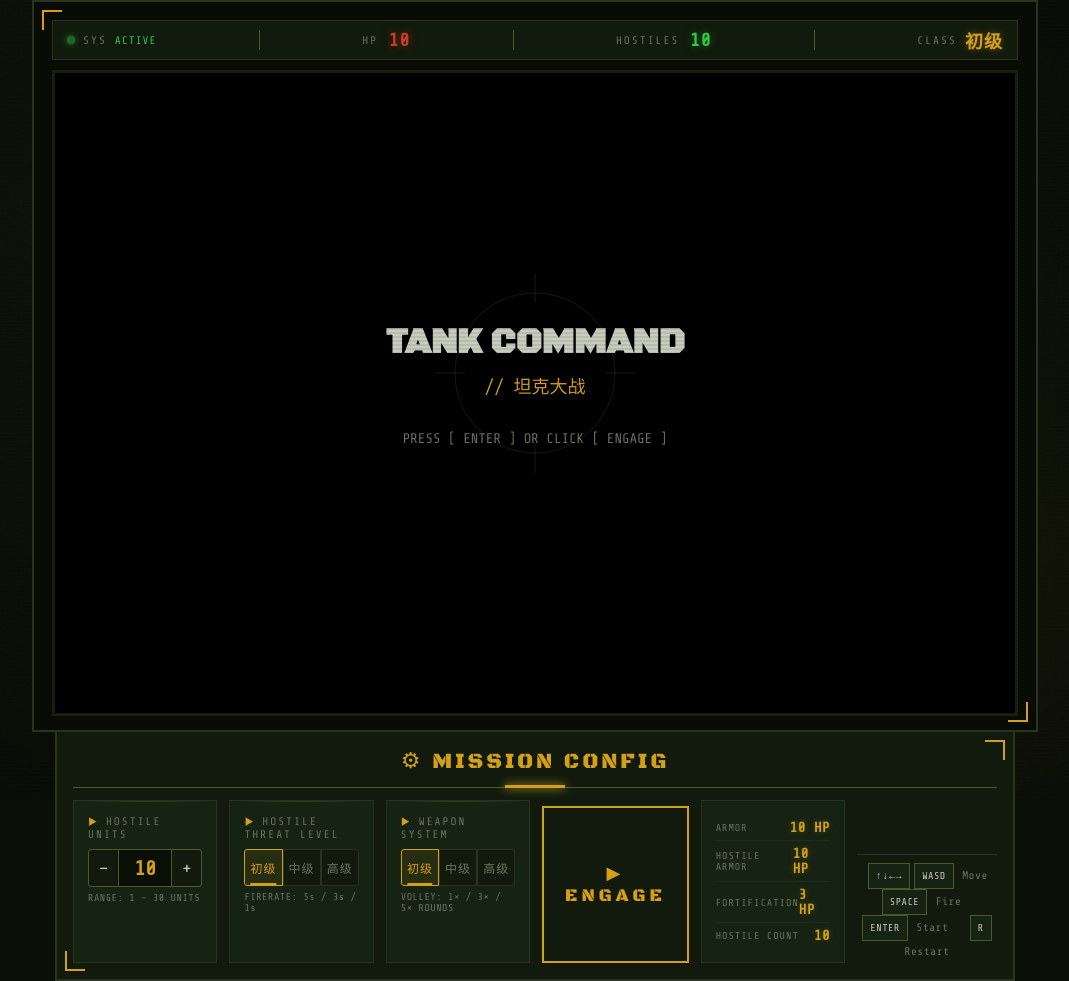
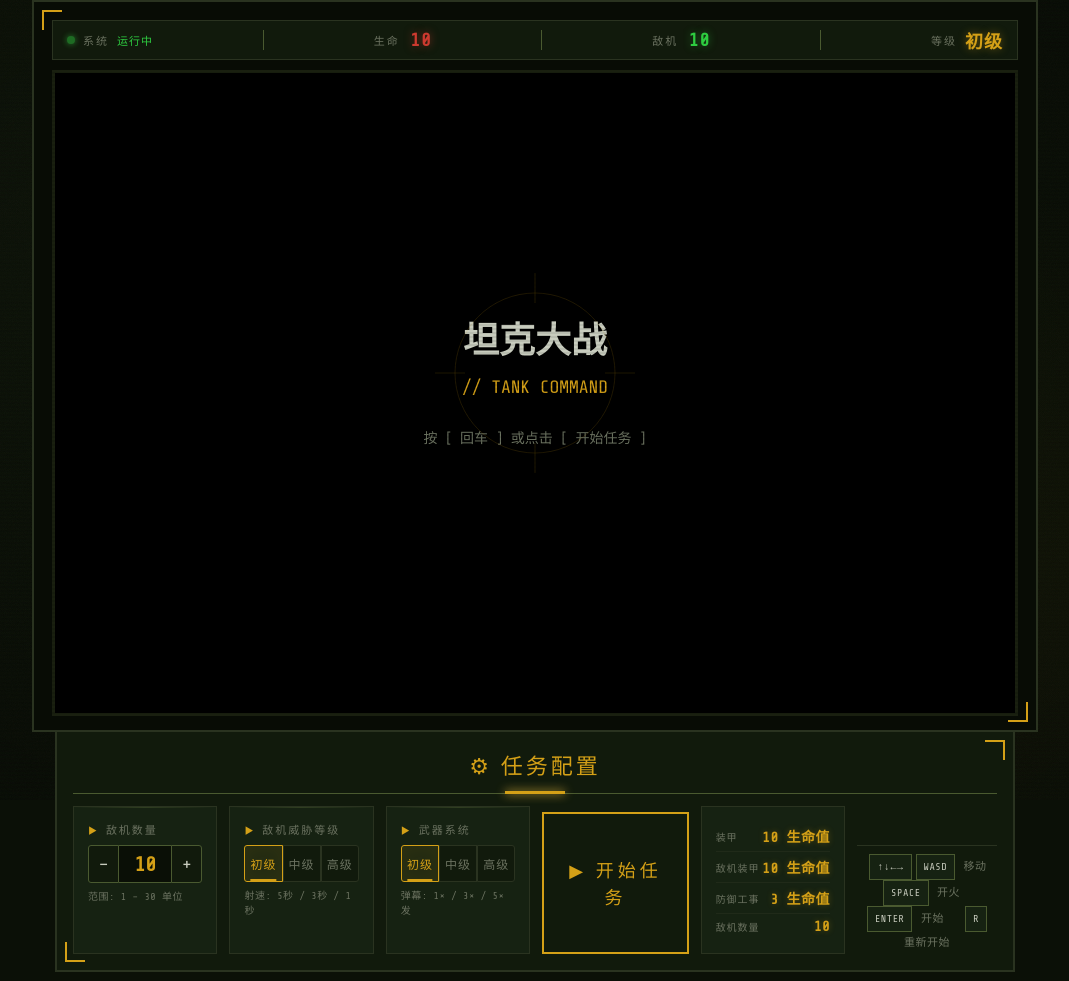
Before and after one commit to wyf0931/oma-games, a plain HTML site: page tank.html in a window 1280 px wide. Shown: the whole page, without its empty margins (105-1174 px from the left). Drawn offline with nearby package versions, Linux system fonts and the light colour scheme.

Commit message:
optimize i18n, default zh/dark, unified language keys, AGENTS.md

```diff
--- a/tank.html
+++ b/tank.html
@@ -580,7 +580,7 @@
                 <div class="hud-item">
                     <span class="hud-dot"></span>
                     <span class="hud-label">SYS</span>
-                    <span style="color:var(--tactical-green);font-size:11px;">ACTIVE</span>
+                    <span class="hud-status" style="color:var(--tactical-green);font-size:11px;">ACTIVE</span>
                 </div>
                 <div class="hud-sep"></div>
                 <div class="hud-item">
@@ -670,6 +670,148 @@
     </div>
 
 <script>
+// i18n configuration
+const translations = {
+    en: {
+        panel_title: '⚙ Mission Config',
+        hostile_units: 'Hostile Units',
+        hostile_threat: 'Hostile Threat Level',
+        weapon_system: 'Weapon System',
+        engage: '▶ Engage',
+        armor: 'Armor',
+        hostile_armor: 'Hostile Armor',
+        fortification: 'Fortification',
+        hostile_count: 'Hostile Count',
+        hp: 'HP',
+        beginner: 'Beginner',
+        intermediate: 'Intermediate',
+        advanced: 'Advanced',
+        sys: 'SYS',
+        active: 'ACTIVE',
+        hp_label: 'HP',
+        hostiles: 'HOSTILES',
+        class_label: 'CLASS',
+        controls: 'Controls',
+        move: 'Move',
+        fire: 'Fire',
+        start: 'Start',
+        restart: 'Restart',
+        range: 'RANGE: 1 – 30 UNITS',
+        firerate: 'FIRERATE: 5s / 3s / 1s',
+        volley: 'VOLLEY: 1× / 3× / 5× ROUNDS',
+        tank_command: 'TANK COMMAND',
+        tank_subtitle: '// Tank Battle',
+        press_start: 'PRESS [ ENTER ] OR CLICK [ ENGAGE ]',
+        mission_failed: 'MISSION FAILED',
+        press_retry: 'PRESS [ R ] TO RETRY',
+        mission_complete: 'MISSION COMPLETE',
+        press_replay: 'PRESS [ R ] TO REPLAY'
+    },
+    zh: {
+        panel_title: '⚙ 任务配置',
+        hostile_units: '敌机数量',
+        hostile_threat: '敌机威胁等级',
+        weapon_system: '武器系统',
+        engage: '▶ 开始任务',
+        armor: '装甲',
+        hostile_armor: '敌机装甲',
+        fortification: '防御工事',
+        hostile_count: '敌机数量',
+        hp: '生命值',
+        beginner: '初级',
+        intermediate: '中级',
+        advanced: '高级',
+        sys: '系统',
+        active: '运行中',
+        hp_label: '生命',
+        hostiles: '敌机',
+        class_label: '等级',
+        controls: '控制',
+        move: '移动',
+        fire: '开火',
+        start: '开始',
+        restart: '重新开始',
+        range: '范围: 1 – 30 单位',
+        firerate: '射速: 5秒 / 3秒 / 1秒',
+        volley: '弹幕: 1× / 3× / 5× 发',
+        tank_command: '坦克大战',
+        tank_subtitle: '// TANK COMMAND',
+        press_start: '按 [ 回车 ] 或点击 [ 开始任务 ]',
+        mission_failed: '任务失败',
+        press_retry: '按 [ R ] 重试',
+        mission_complete: '任务完成',
+        press_replay: '按 [ R ] 重新开始'
+    }
+};
+
+// Get language from localStorage, default to zh
+const currentLang = localStorage.getItem('oma_games_lang') || 'zh';
+const t = translations[currentLang];
+
+// Apply translations to DOM
+document.addEventListener('DOMContentLoaded', () => {
+    // Panel title
+    document.querySelector('.panel-title').textContent = t.panel_title;
+
+    // Config labels
+    const labels = document.querySelectorAll('.config-group label');
+    if (labels[0]) labels[0].textContent = t.hostile_units;
+    if (labels[1]) labels[1].textContent = t.hostile_threat;
+    if (labels[2]) labels[2].textContent = t.weapon_system;
+
+    // Hints
+    const hints = document.querySelectorAll('.hint');
+    if (hints[0]) hints[0].textContent = t.range;
+    if (hints[1]) hints[1].textContent = t.firerate;
+    if (hints[2]) hints[2].textContent = t.volley;
+
+    // Start button
+    document.querySelector('#btn-start span').textContent = t.engage;
+
+    // Stats
+    const statLabels = document.querySelectorAll('.stat-label');
+    if (statLabels[0]) statLabels[0].textContent = t.armor;
+    if (statLabels[1]) statLabels[1].textContent = t.hostile_armor;
+    if (statLabels[2]) statLabels[2].textContent = t.fortification;
+    if (statLabels[3]) statLabels[3].textContent = t.hostile_count;
+
+    // Stat values (HP text)
+    const statVals = document.querySelectorAll('.stat-val');
+    if (statVals[0]) statVals[0].textContent = '10 ' + t.hp;
+    if (statVals[1]) statVals[1].textContent = '10 ' + t.hp;
+    if (statVals[2]) statVals[2].textContent = '3 ' + t.hp;
+
+    // HUD labels
+    const hudLabelElements = document.querySelectorAll('#hud .hud-label');
+    if (hudLabelElements[0]) hudLabelElements[0].textContent = t.sys;
+    if (hudLabelElements[1]) hudLabelElements[1].textContent = t.hp_label;
+    if (hudLabelElements[2]) hudLabelElements[2].textContent = t.hostiles;
+    if (hudLabelElements[3]) hudLabelElements[3].textContent = t.class_label;
+
+    // HUD status
+    const hudStatus = document.querySelector('#hud .hud-status');
+    if (hudStatus) hudStatus.textContent = t.active;
+
+    // Controls help
+    const controlsHelp = document.querySelector('#controls-help');
+    if (controlsHelp) {
+        controlsHelp.innerHTML = `
+            <span class="key">↑↓←→</span><span class="key">WASD</span> ${t.move}<br>
+            <span class="key">SPACE</span> ${t.fire} &nbsp;
+            <span class="key">ENTER</span> ${t.start} &nbsp;
+            <span class="key">R</span> ${t.restart}
+        `;
+    }
+
+    // Difficulty buttons
+    const diffButtons = document.querySelectorAll('#npc-difficulty-group button, #player-difficulty-group button');
+    const diffLabels = [t.beginner, t.intermediate, t.advanced];
+    diffButtons.forEach((btn, i) => {
+        if (i < 3) btn.textContent = diffLabels[i];
+        if (i >= 3 && i < 6) btn.textContent = diffLabels[i - 3];
+    });
+});
+
 const canvas = document.getElementById('gameCanvas');
 const ctx = canvas.getContext('2d');
 const hpEl = document.getElementById('hp');
@@ -692,7 +834,11 @@ let config = {
 
 const NPC_COOLDOWNS = { beginner: 300, intermediate: 180, advanced: 60 };
 const PLAYER_BULLETS = { beginner: 1, intermediate: 3, advanced: 5 };
-const DIFF_LABELS = { beginner: '初级', intermediate: '中级', advanced: '高级' };
+const DIFF_LABELS = {
+    beginner: currentLang === 'zh' ? '初级' : 'Beginner',
+    intermediate: currentLang === 'zh' ? '中级' : 'Intermediate',
+    advanced: currentLang === 'zh' ? '高级' : 'Advanced'
+};
 
 // --- Config panel handlers ---
 btnNpcMinus.addEventListener('click', () => {
@@ -1174,15 +1320,15 @@ class Game {
             ctx.fillStyle = '#c8ccbe';
             ctx.font = 'bold 36px "Black Ops One", cursive';
             ctx.textAlign = 'center';
-            ctx.fillText('TANK COMMAND', canvas.width / 2, canvas.height / 2 - 40);
+            ctx.fillText(t.tank_command, canvas.width / 2, canvas.height / 2 - 40);
 
             ctx.fillStyle = '#d4a017';
             ctx.font = '18px "Share Tech Mono", monospace';
-            ctx.fillText('// 坦克大战', canvas.width / 2, canvas.height / 2);
+            ctx.fillText(t.tank_subtitle, canvas.width / 2, canvas.height / 2);
 
             ctx.fillStyle = '#6b7260';
             ctx.font = '14px "Share Tech Mono", monospace';
-            ctx.fillText('PRESS [ ENTER ] OR CLICK [ ENGAGE ]', canvas.width / 2, canvas.height / 2 + 50);
+            ctx.fillText(t.press_start, canvas.width / 2, canvas.height / 2 + 50);
 
             // Decorative targeting reticle
             ctx.strokeStyle = 'rgba(212,160,23,0.15)';
@@ -1214,12 +1360,12 @@ class Game {
             ctx.textAlign = 'center';
             ctx.shadowColor = '#cc3a2f';
             ctx.shadowBlur = 30;
-            ctx.fillText('MISSION FAILED', canvas.width / 2, canvas.height / 2 - 10);
+            ctx.fillText(t.mission_failed, canvas.width / 2, canvas.height / 2 - 10);
             ctx.shadowBlur = 0;
 
             ctx.fillStyle = '#c8ccbe';
             ctx.font = '16px "Share Tech Mono", monospace';
-            ctx.fillText('PRESS [ R ] TO RETRY', canvas.width / 2, canvas.height / 2 + 50);
+            ctx.fillText(t.press_retry, canvas.width / 2, canvas.height / 2 + 50);
             ctx.textAlign = 'start';
             return;
         }
@@ -1233,12 +1379,12 @@ class Game {
             ctx.textAlign = 'center';
             ctx.shadowColor = '#d4a017';
             ctx.shadowBlur = 30;
-            ctx.fillText('MISSION COMPLETE', canvas.width / 2, canvas.height / 2 - 10);
+            ctx.fillText(t.mission_complete, canvas.width / 2, canvas.height / 2 - 10);
             ctx.shadowBlur = 0;
 
             ctx.fillStyle = '#c8ccbe';
             ctx.font = '16px "Share Tech Mono", monospace';
-            ctx.fillText('PRESS [ R ] TO REPLAY', canvas.width / 2, canvas.height / 2 + 50);
+            ctx.fillText(t.press_replay, canvas.width / 2, canvas.height / 2 + 50);
             ctx.textAlign = 'start';
             return;
         }
```
Also changed, not shown: AGENTS.md (added, +16 -0 lines), index.html (+14 -22 lines).
